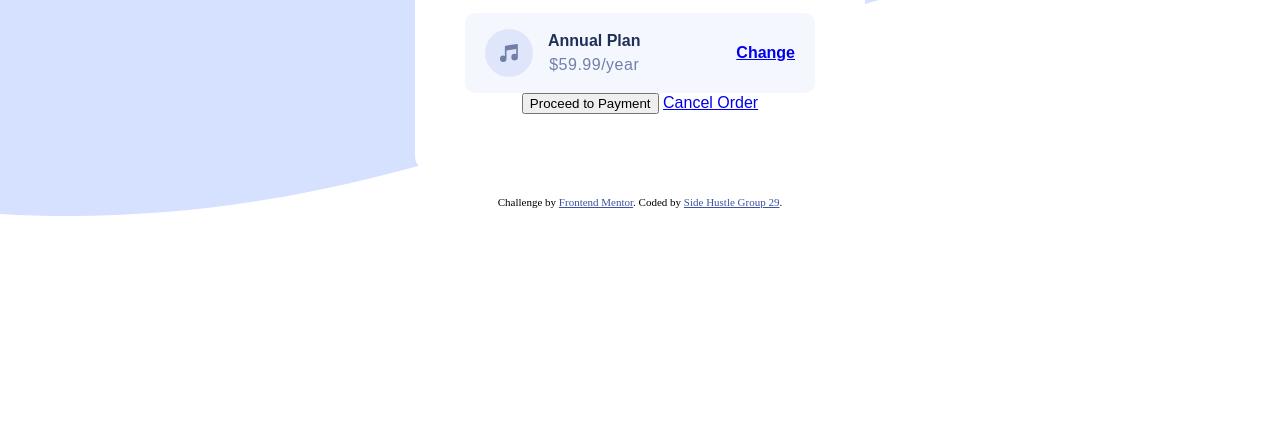
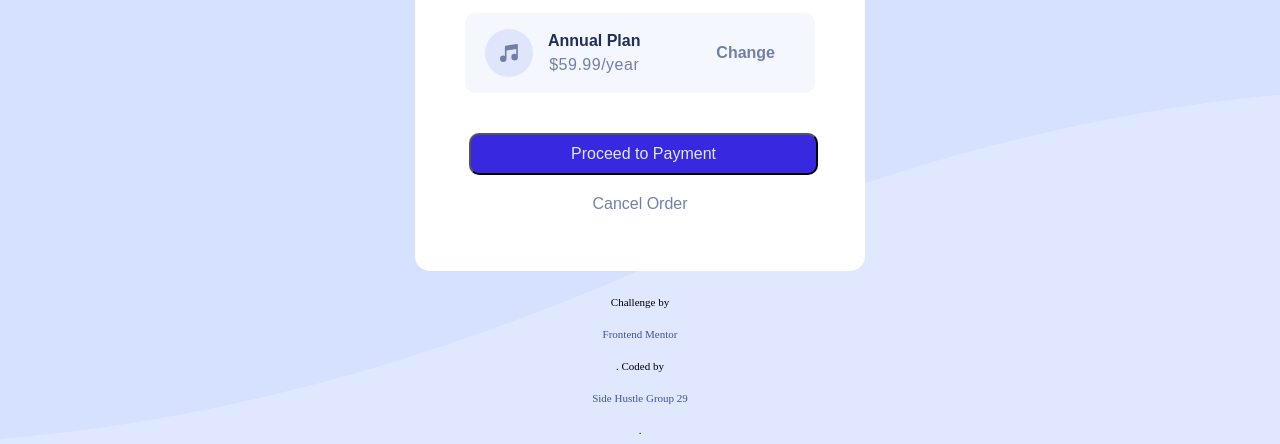
Before and after one commit to jenkx60/Side-Hustle-Order-Summary-Group-29, a plain HTML site: page index.html in a window 1280 px wide. Shown: the part 449-893 px from the top of the page. Before the commit the page ends 800 px from the top, so only its background shows below. Drawn offline with Linux system fonts and the light colour scheme.

Commit message:
Update style.css

```diff
--- a/style.css
+++ b/style.css
@@ -1,9 +1,12 @@
-* {
-    /* border: 1px red solid; */
+html {
+    font-size: 16px;
 }
-Body{
+
+@import url(https://fonts.googleapis.com/css2?family=Red+Hat+Display:wght@300;400;500;600;700&display=swap);
+
+Body {
 Box-sizing:border-box;
-Background-volle:hsl(225, 100%, 94%);
+background-color:hsl(225, 100%, 94%);
 Background-image:url("./Images/pattern-background-desktop.svg");
 Background-repeat:no-repeat;
 Background-Position:center;
@@ -14,7 +17,7 @@ background-size:cover;
     text-align: center;
     font-family: Arial, Helvetica, sans-serif;
     width: 450px;
-    height: 550px;
+    height: 650px;
     margin: 70px auto 25px auto;
     background-color: #fff;
     border-radius: 15px;
@@ -43,28 +46,61 @@ h1, span {
     margin: 0 auto;
 
 }
+
 /* #box-plan img{
     margin: 15px 0 auto 5px;
     float: right;
 } */
+
 #annual-plan{
     display: flex;
     align-items: center;
     /* justify-content: space-between;  */
     margin-right: 5px;
 }
+
 #annual-plan img{
     margin-left: 20px;
     margin-right: 15px;
 }
+
 #box-plan a{
     margin-right: 20px;
+    font-weight: 700;
 }
+
 #year{
     letter-spacing: 0.5px;
     color:  hsl(224, 23%, 55%);
     font-weight: 500;
 }
-#box-plan a{
-    font-weight: 700;
+
+#btn {
+    color: hsl(225, 100%, 94%);
+    display: grid;
+    align-self: center;
+    margin-top: 9%;
+    margin-left: 12%;
+    padding: 10px 100px 10px 100px;
+    background-color: hsl(245, 75%, 52%);
+    border-radius: 10px;
+    justify-content: space-between;
+    font-size: 16px;
+    cursor: pointer;
 }
+
+a {
+    display: grid;
+    padding: 20px;
+    color: hsl(224, 23%, 55%);
+    text-decoration: none;
+    cursor: pointer;
+}
+
+#btn:hover {
+    color: hsl(223, 47%, 23%);
+}
+
+a:hover {
+    color:hsl(223, 47%, 23%) ;
+}
```
